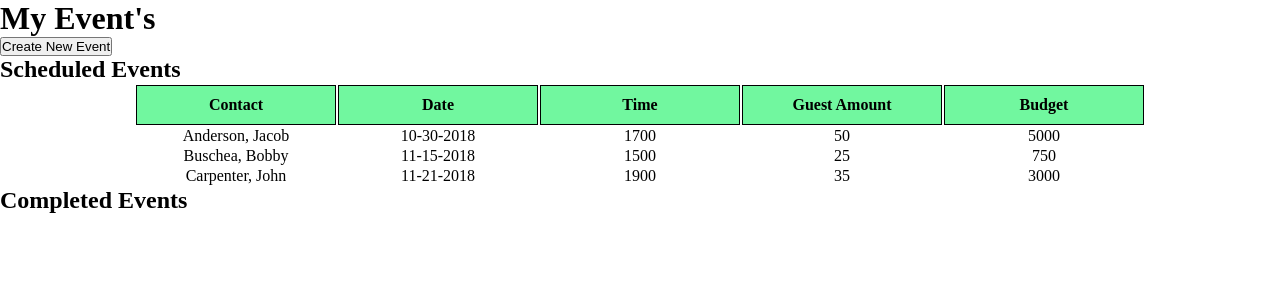
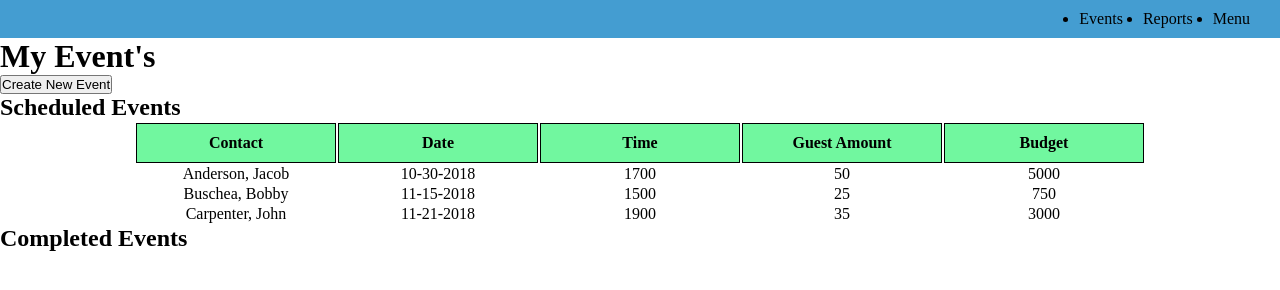
Before and after one commit to rjwilliams87/node_capstone, a website: page public/events-home.html in a window 1280 px wide. Drawn offline with nearby package versions, Linux system fonts and the light colour scheme.

Commit message:
initial styling for prototyping

```diff
--- a/public/css/main.css
+++ b/public/css/main.css
@@ -0,0 +1,22 @@
+*{
+    margin: 0;
+    padding: 0;
+    box-sizing: border-box;
+}
+
+.nav-bar{
+    background-color: #449DD1;
+    width: 100%;
+    top: 0;
+    left: 0;
+}
+
+.nav-bar-links{
+    display: flex;
+    justify-content: flex-end;
+    padding: 10px;
+}
+
+.nav-bar-links li{
+    margin-right: 20px;
+}
--- a/public/events-home.html
+++ b/public/events-home.html
@@ -5,9 +5,17 @@
     <meta name="viewport" content="width=device-width, initial-scale=1.0">
     <meta http-equiv="X-UA-Compatible" content="ie=edge">
     <title>Document</title>
+    <link rel="stylesheet" href="css/main.css">
     <link rel="stylesheet" href="css/events.css">
 </head>
 <body>
+    <nav role="banner" class="nav-bar">
+        <ul class="nav-bar-links">
+            <li>Events</li>
+            <li>Reports</li>
+            <li>Menu</li>
+        </ul>
+    </nav>
     <h1>My Event's</h1>
     <button>Create New Event</button>
 
```
Also changed, not shown: public/event-report.html (+2 -0 lines).
